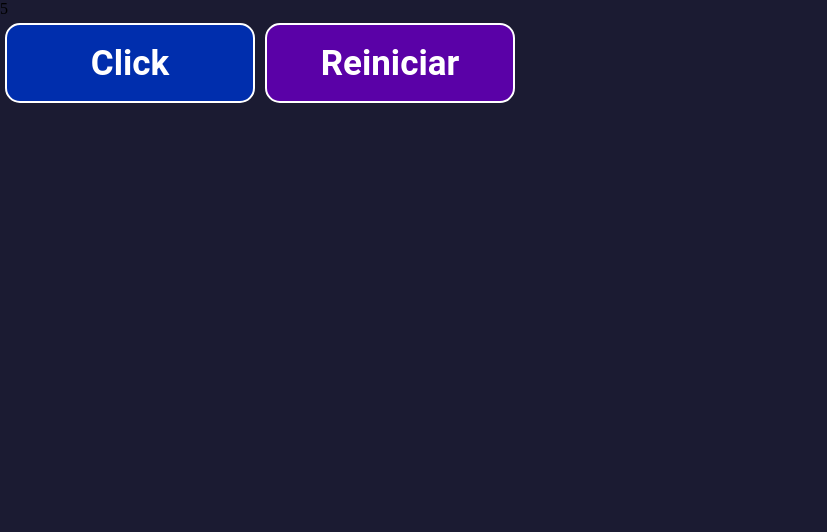
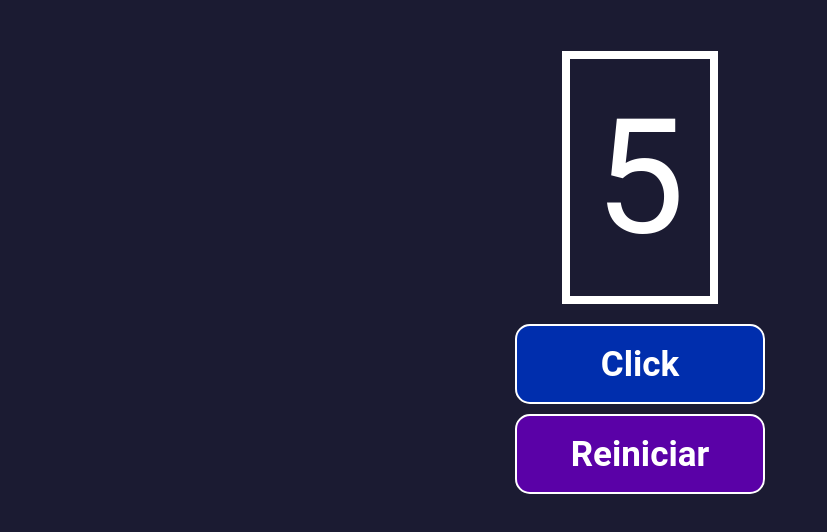
Before and after one commit to mabel-gp/click-counter, a React (Vite) app: page / in a window 1280 px wide. Shown: the top 532 px of the page, without its empty margins (0-827 px from the left). Built offline with nearby package versions, Linux system fonts and the light colour scheme.

Commit message:
Apply styles to the component counter

```diff
--- a/src/App.css
+++ b/src/App.css
@@ -17,3 +17,13 @@ body{
   padding-top: 15px;
   font-family: Lato, sans-serif;
 }
+
+.contenedor-principal{
+  height: 550px;
+  min-width: 600px;
+  display: flex;
+  flex-wrap: wrap;
+  flex-direction: column;
+  align-items: center;
+  justify-content: center;
+}
--- a/src/App.jsx
+++ b/src/App.jsx
@@ -15,7 +15,7 @@ function App() {
 
   return (
       <div>
-        <div className='principal-container'>
+        <div className='contenedor-principal'>
           <Contador
             numClicks='5' />
           <Boton
--- a/src/components/counter.jsx
+++ b/src/components/counter.jsx
@@ -1,4 +1,6 @@
 /* eslint-disable react/prop-types */ //Desactivar validación de tipos de props
+import '../stylesheets/counter.css'
+
 
 function Contador({ numClicks }) {
     return (
--- /dev/null
+++ b/src/stylesheets/counter.css
@@ -0,0 +1,13 @@
+.contador {
+  min-width: 300 px;
+  height: 300 px;
+  font-size: 160px;
+  font-family: Roboto, sans-serif;
+  padding: 25px;
+  color: white;
+  display: flex;
+  align-items: center;
+  justify-content: center;
+  border: 8px solid white;
+  margin-bottom: 15px;
+}
```
